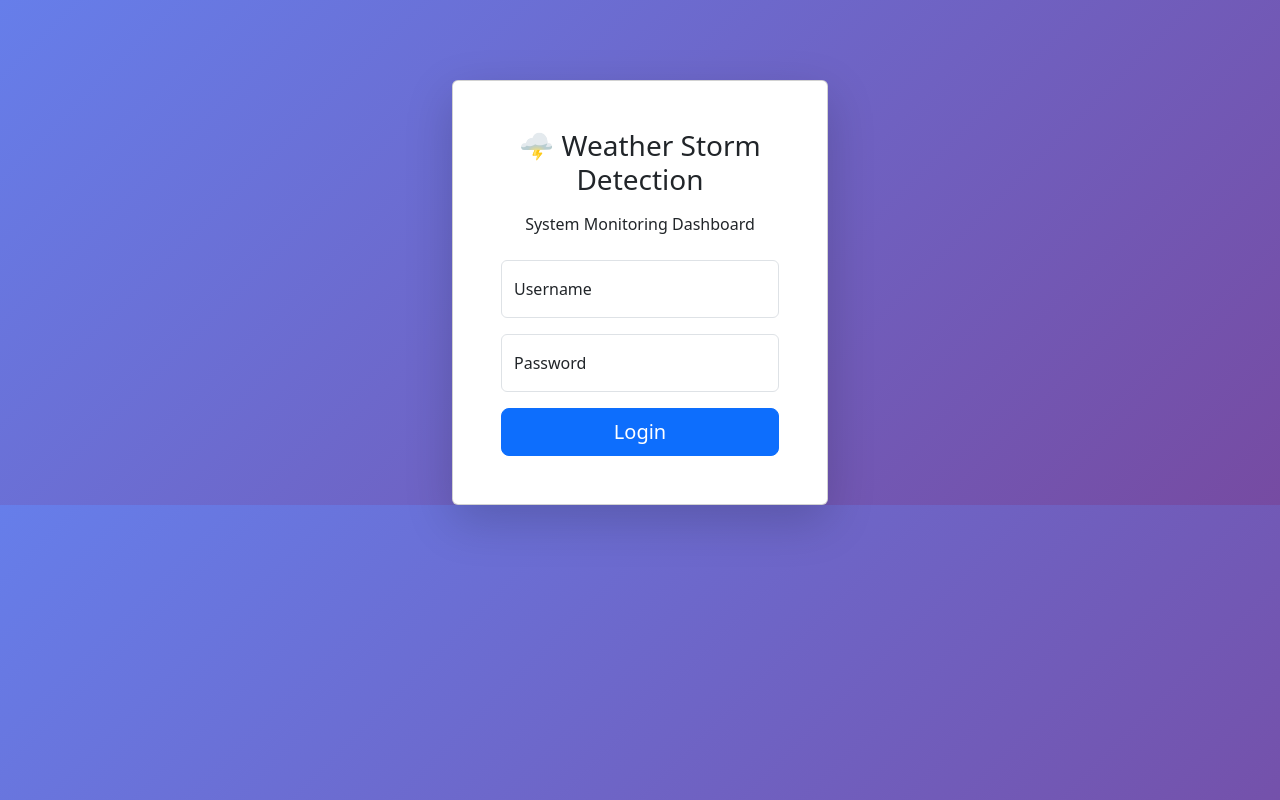
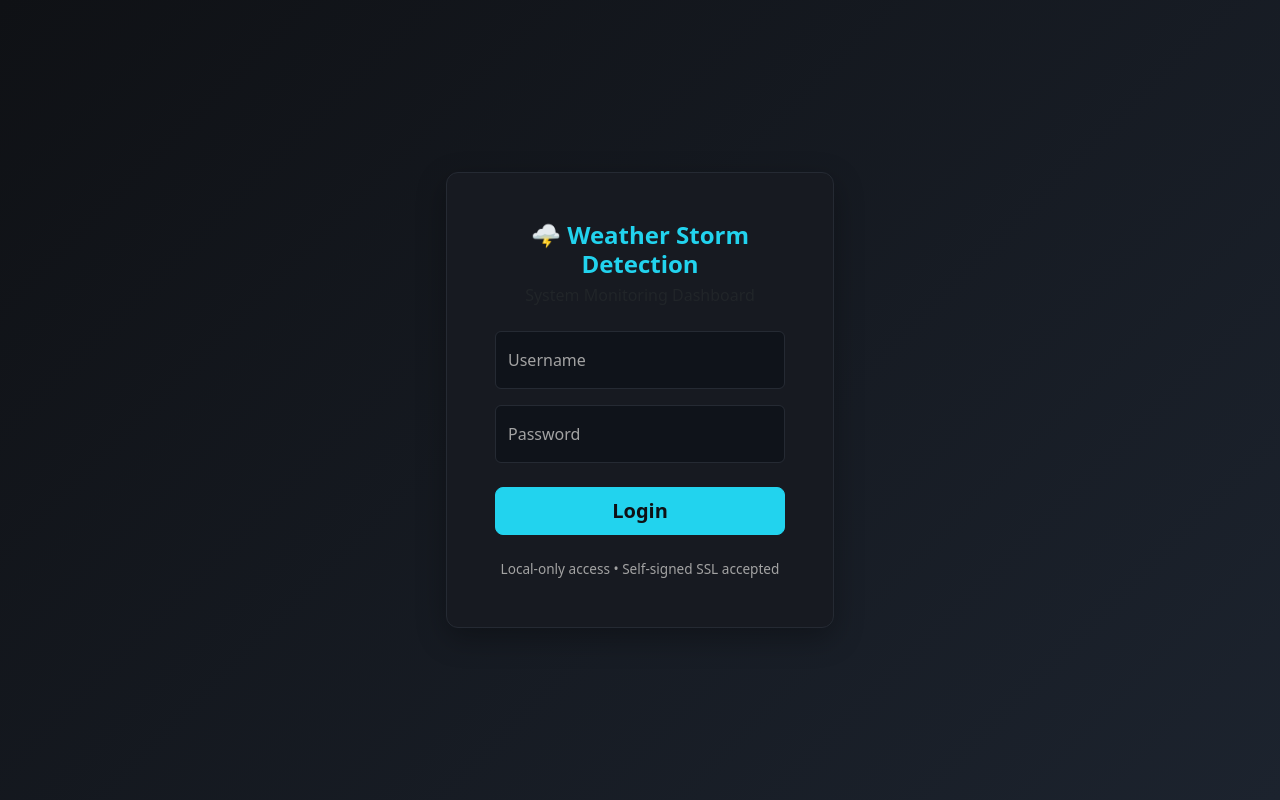
Before and after one commit to 271301-IBE/weather-storm-detector-ai, a Flask app: page /login in a window 1280 px wide. Run offline with Flask 3, Linux system fonts and the light colour scheme.

Commit message:
Frontend UX: add lightning/system cards, theme-aware charts registry, improved login styling, small base.css polish

```diff
--- a/templates/base.html
+++ b/templates/base.html
@@ -86,6 +86,9 @@
             transition: background-color 180ms ease, color 180ms ease;
         }
         .navbar { display: none; } /* Hide top navbar, sidebar replaces it */
+        .card-header .badge { font-weight: 500; }
+        .list-group-item { display: flex; justify-content: space-between; align-items: center; }
+        .history-chart-container { height: 280px; }
 
         .card {
             background-color: var(--card);
--- a/templates/login.html
+++ b/templates/login.html
@@ -7,21 +7,54 @@
     <link href="https://cdn.jsdelivr.net/npm/bootstrap@5.3.0/dist/css/bootstrap.min.css" rel="stylesheet">
     <style>
         body {
-            background: linear-gradient(135deg, #667eea 0%, #764ba2 100%);
+            background: linear-gradient(135deg, #0f1115 0%, #1c232e 100%);
+            color: #e6e6e6;
+            min-height: 100vh;
+            display: flex;
+            align-items: center;
+            justify-content: center;
         }
         .login-container {
-            max-width: 400px;
-            margin-top: 10vh;
+            max-width: 420px;
+            width: 100%;
+            padding: 16px;
         }
+        .card {
+            border-radius: 0.75rem;
+            box-shadow: 0 10px 30px rgba(0,0,0,0.3);
+            background: #171a21;
+            border: 1px solid #252a33;
+        }
+        .form-control {
+            background-color: #0f131a;
+            border-color: #252a33;
+            color: #e6e6e6;
+        }
+        .form-control:focus {
+            background-color: #0f131a;
+            border-color: #22d3ee;
+            color: #e6e6e6;
+            box-shadow: 0 0 0 0.2rem rgba(34,211,238,0.15);
+        }
+        label { color: #a3a3a3; }
+        .btn-primary {
+            background: #22d3ee;
+            border-color: #22d3ee;
+            color: #0f1115;
+            font-weight: 600;
+        }
+        .btn-primary:hover { background: #19b8d0; border-color: #19b8d0; }
+        .brand { color: #22d3ee; }
+        .footer { color: #a3a3a3; font-size: 0.85rem; }
     </style>
 </head>
 <body>
     <div class="container login-container">
-        <div class="card shadow-lg">
+        <div class="card">
             <div class="card-body p-5">
                 <div class="text-center mb-4">
-                    <h1 class="h3 mb-3 fw-normal">🌩️ Weather Storm Detection</h1>
-                    <p>System Monitoring Dashboard</p>
+                    <h1 class="h4 mb-1 fw-bold brand">🌩️ Weather Storm Detection</h1>
+                    <p class="mb-0">System Monitoring Dashboard</p>
                 </div>
 
                 {% if error %}
@@ -33,13 +66,16 @@
                         <input type="text" class="form-control" id="username" name="username" placeholder="Username" required>
                         <label for="username">Username</label>
                     </div>
-                    <div class="form-floating mb-3">
+                    <div class="form-floating mb-4">
                         <input type="password" class="form-control" id="password" name="password" placeholder="Password" required>
                         <label for="password">Password</label>
                     </div>
 
                     <button class="w-100 btn btn-lg btn-primary" type="submit">Login</button>
                 </form>
+                <div class="text-center mt-4 footer">
+                    Local-only access • Self-signed SSL accepted
+                </div>
             </div>
         </div>
     </div>
```
Also changed, not shown: templates/dashboard.html (+35 -0 lines).
